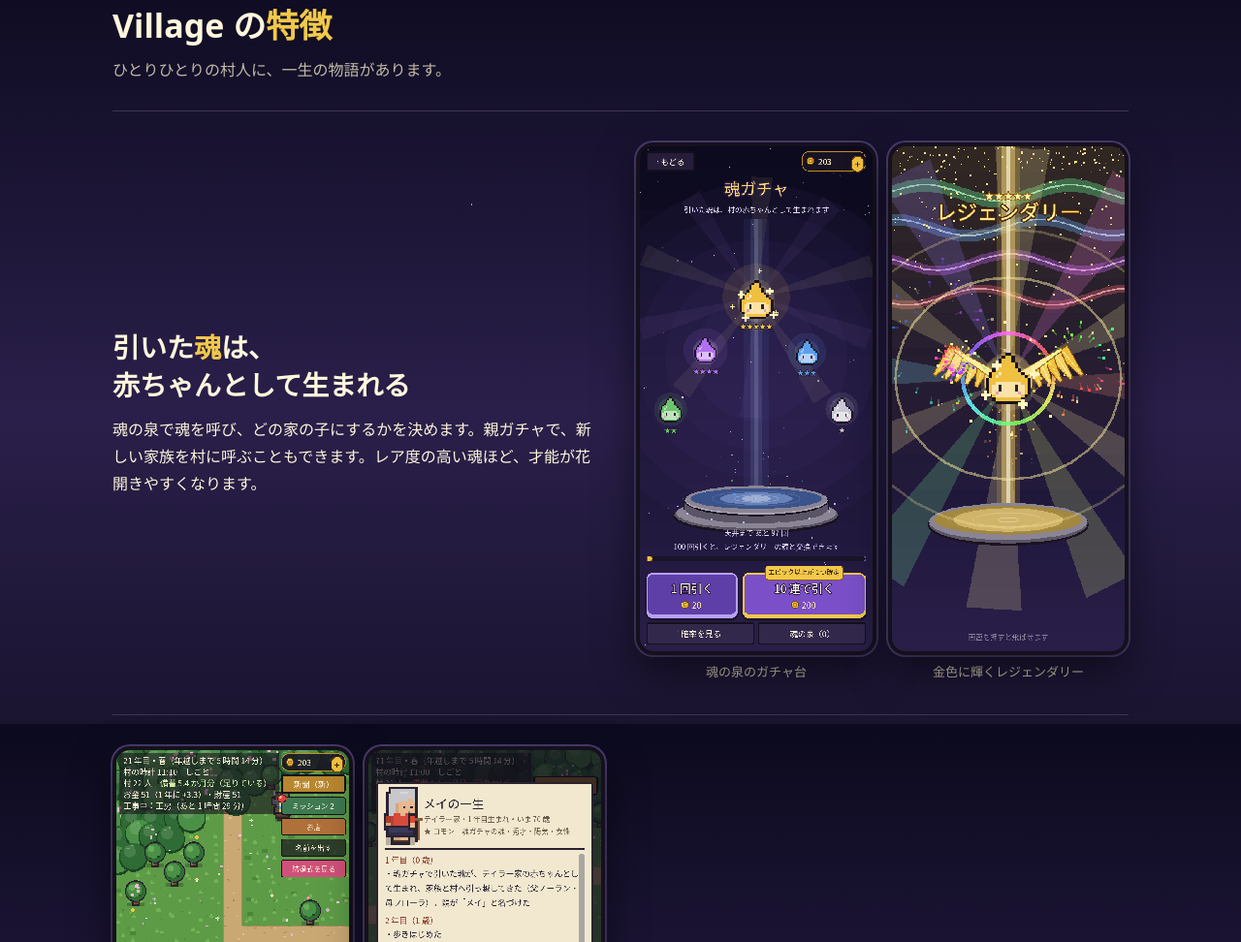
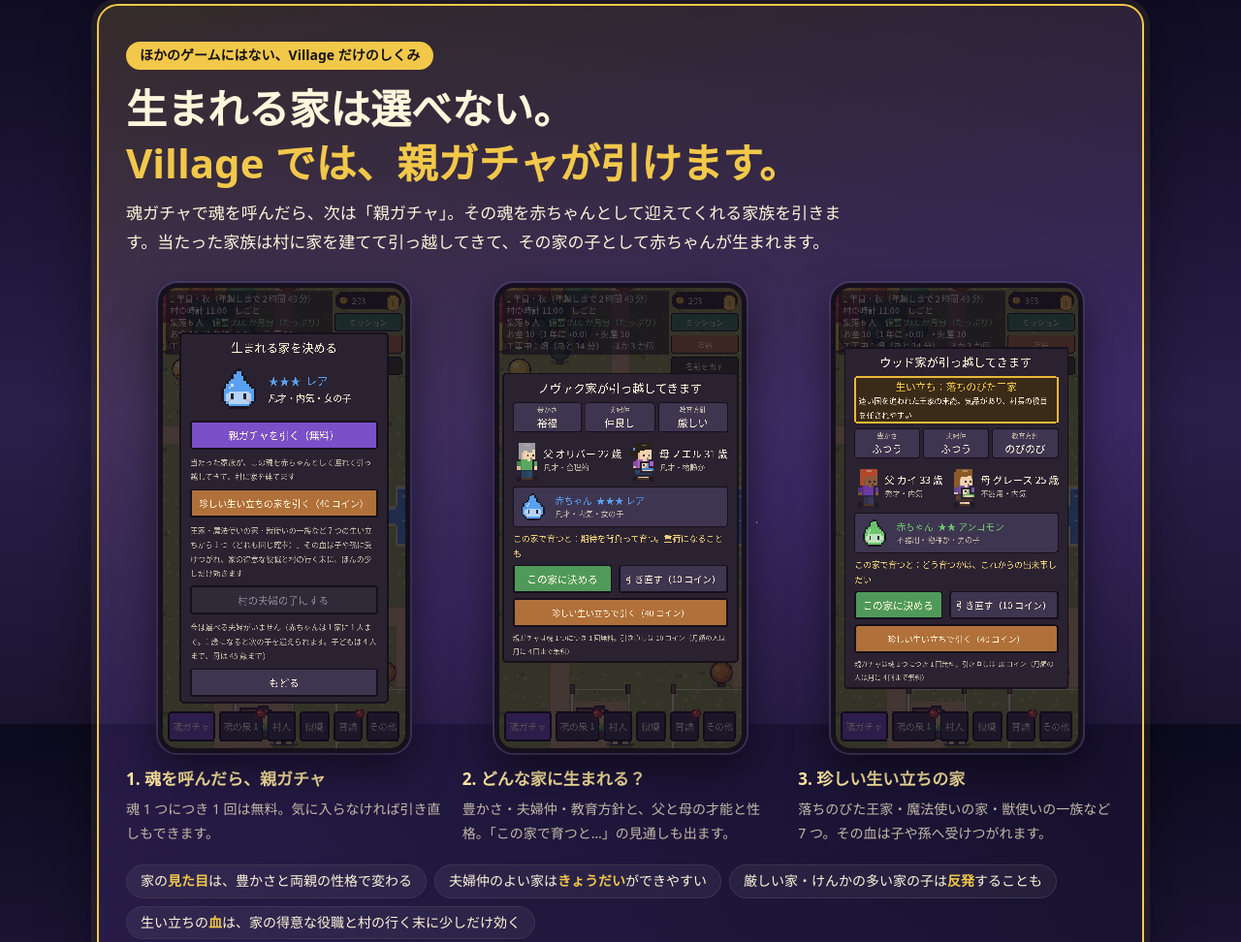
Before and after one commit to tusesopeso/village-site, a plain HTML site: page index.html in a window 1280 px wide. Shown: the part 853-1825 px from the top of the page at 97% size. Drawn offline with Linux system fonts and the light colour scheme.

Commit message:
親ガチャの節を足した（日本語・英語）
Co-Authored-By: Claude Opus 5.5 <noreply@anthropic.com>

```diff
--- a/index.html
+++ b/index.html
@@ -20,6 +20,7 @@
   <div class="wrap">
     <a class="brand" href="#"><img class="pixel" src="img/icon-512.png" alt="">Village</a>
     <nav class="links">
+      <a href="#oya">親ガチャ</a>
       <a href="#features">特徴</a>
       <a href="#price">料金</a>
       <a href="#soon">これから</a>
@@ -62,6 +63,34 @@
     </div>
   </section>
 
+  <section id="oya" class="spotlight">
+    <div class="wrap">
+      <p class="eyebrow">ほかのゲームにはない、Village だけのしくみ</p>
+      <h2>生まれる家は選べない。<br><em>Village では、親ガチャが引けます。</em></h2>
+      <p class="sec-lead">魂ガチャで魂を呼んだら、次は「親ガチャ」。その魂を赤ちゃんとして迎えてくれる家族を引きます。当たった家族は村に家を建てて引っ越してきて、その家の子として赤ちゃんが生まれます。</p>
+      <div class="steps">
+        <figure>
+          <div class="phone"><img class="pixel" src="img/birth_ja.png" alt="生まれる家を決める画面"></div>
+          <figcaption><b>1. 魂を呼んだら、親ガチャ</b>魂 1 つにつき 1 回は無料。気に入らなければ引き直しもできます。</figcaption>
+        </figure>
+        <figure>
+          <div class="phone"><img class="pixel" src="img/parent_ja.png" alt="親ガチャで当たった家族"></div>
+          <figcaption><b>2. どんな家に生まれる？</b>豊かさ・夫婦仲・教育方針と、父と母の才能と性格。「この家で育つと…」の見通しも出ます。</figcaption>
+        </figure>
+        <figure>
+          <div class="phone"><img class="pixel" src="img/origin_ja.png" alt="珍しい生い立ちの家（落ちのびた王家）"></div>
+          <figcaption><b>3. 珍しい生い立ちの家</b>落ちのびた王家・魔法使いの家・獣使いの一族など 7 つ。その血は子や孫へ受けつがれます。</figcaption>
+        </figure>
+      </div>
+      <div class="chips">
+        <span class="chip">家の<b>見た目</b>は、豊かさと両親の性格で変わる</span>
+        <span class="chip">夫婦仲のよい家は<b>きょうだい</b>ができやすい</span>
+        <span class="chip">厳しい家・けんかの多い家の子は<b>反発</b>することも</span>
+        <span class="chip">生い立ちの<b>血</b>は、家の得意な役職と村の行く末に少しだけ効く</span>
+      </div>
+    </div>
+  </section>
+
   <section id="features">
     <div class="wrap">
       <h2>Village の<em>特徴</em></h2>
@@ -70,7 +99,7 @@
       <div class="feature">
         <div class="text">
           <h3>引いた<em>魂</em>は、<br>赤ちゃんとして生まれる</h3>
-          <p>魂の泉で魂を呼び、どの家の子にするかを決めます。親ガチャで、新しい家族を村に呼ぶこともできます。レア度の高い魂ほど、才能が花開きやすくなります。</p>
+          <p>魂の泉で魂を呼び、どの家の子にするかを決めます。<a href="#oya">親ガチャ</a>で新しい家族を村に呼ぶことも、村の夫婦の子にすることもできます。レア度の高い魂ほど、才能が花開きやすくなります。</p>
         </div>
         <div class="shots">
           <figure><div class="phone"><img class="pixel" src="img/gacha_ja.png" alt="魂ガチャのガチャ台"></div><figcaption>魂の泉のガチャ台</figcaption></figure>
--- a/style.css
+++ b/style.css
@@ -121,6 +121,31 @@ p.sec-lead { color: var(--sub); margin: 0 0 28px; }
   .shots.four { grid-template-columns: repeat(2, 1fr); gap: 12px; }
 }
 
+/* ---- 親ガチャ（ほかのゲームにない所なので、金の枠で目立たせる。2026-11-25） ---- */
+.spotlight .wrap {
+  background: linear-gradient(160deg, rgba(242, 200, 74, 0.16), rgba(122, 79, 200, 0.22) 55%, rgba(12, 10, 30, 0.2));
+  border: 2px solid var(--gold);
+  border-radius: 22px;
+  padding: 36px 28px;
+  box-shadow: 0 0 0 6px rgba(242, 200, 74, 0.08), 0 20px 60px rgba(0, 0, 0, 0.45);
+}
+.spotlight h2 { font-size: clamp(26px, 5vw, 42px); }
+.eyebrow {
+  display: inline-block; margin: 0 0 12px; padding: 2px 14px; border-radius: 999px;
+  background: var(--gold); color: var(--ink); font-weight: 700; font-size: 14px;
+}
+.spotlight .sec-lead { color: var(--text); font-size: 17px; max-width: 760px; }
+.steps { display: grid; grid-template-columns: repeat(3, 1fr); gap: 20px; margin: 8px 0 20px; }
+.steps figure { margin: 0; min-width: 0; }
+.steps .phone { max-width: 260px; margin: 0 auto; border-radius: 20px; border-width: 5px; }
+.steps figcaption { margin-top: 12px; font-size: 14px; color: var(--sub); }
+.steps figcaption b { display: block; color: var(--gold-light); font-size: 17px; margin-bottom: 4px; }
+@media (max-width: 820px) {
+  .spotlight .wrap { padding: 24px 16px; border-radius: 16px; margin: 0 12px; }
+  .steps { grid-template-columns: 1fr; gap: 28px; }
+  .steps .phone { max-width: 240px; }
+}
+
 /* ---- これから ---- */
 .soon-box { background: linear-gradient(135deg, rgba(122, 79, 200, 0.25), rgba(242, 200, 74, 0.12)); border: 2px solid var(--gold); border-radius: 16px; padding: 24px; }
 .soon-box ul { margin: 12px 0 0; padding-left: 1.2em; }
```
Also changed, not shown: en/index.html (+30 -1 lines), img/birth_en.png (added), img/birth_ja.png (added), img/origin_en.png (added), img/origin_ja.png (added), img/parent_en.png (added), img/parent_ja.png (added).
